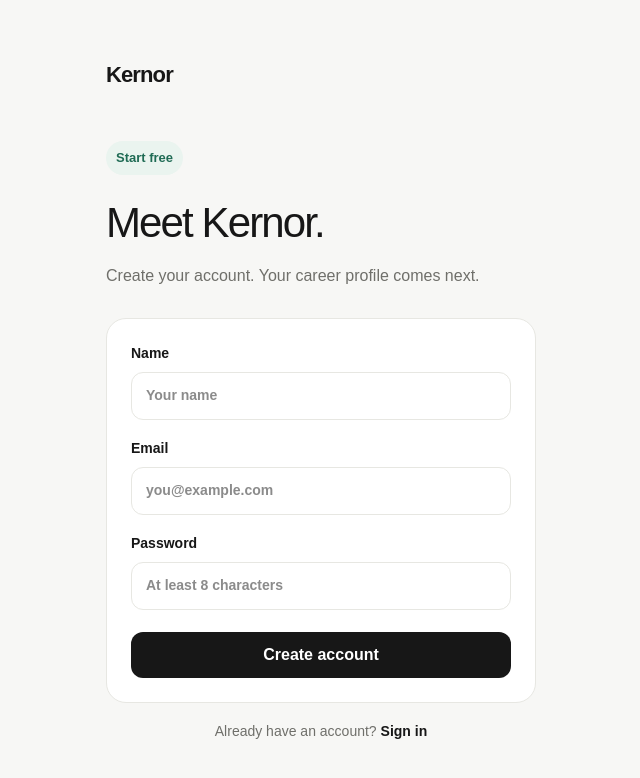
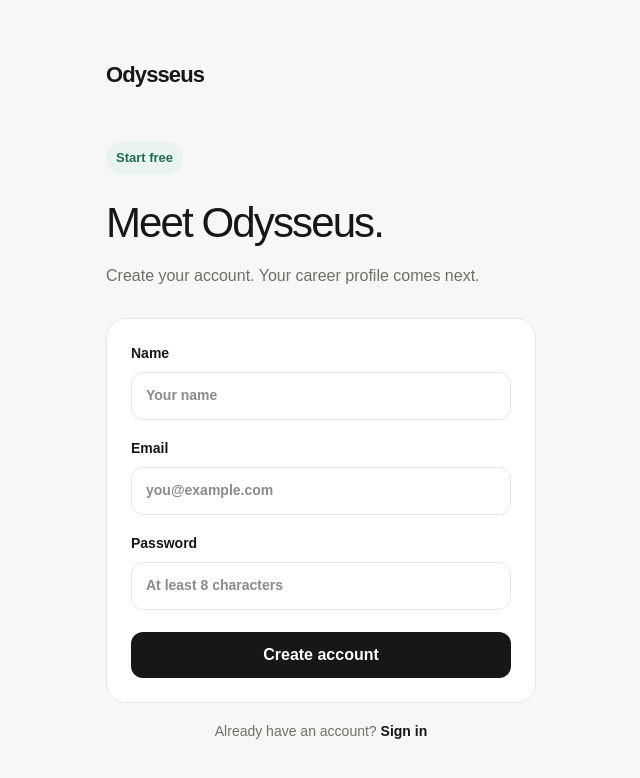
Before and after one commit to Dr-Opara/Kernor-ai, a Next.js app: page /signup in a window 1280 px wide. Shown: the top 778 px of the page, without its empty margins (319-959 px from the left). Built offline with nearby package versions, Linux system fonts and the light colour scheme.

Commit message:
brand: rename Kernor to Odysseus

```diff
--- a/src/app/signup/page.tsx
+++ b/src/app/signup/page.tsx
@@ -11,10 +11,10 @@
   return (
     <main className="shell" style={{ minHeight: "100vh", display: "grid", placeItems: "center", padding: "50px 0" }}>
       <div style={{ width: "min(430px,100%)" }}>
-        <Link href="/" style={{ fontSize: 22, fontWeight: 800, letterSpacing: "-0.04em" }}>Kernor</Link>
+        <Link href="/" style={{ fontSize: 22, fontWeight: 800, letterSpacing: "-0.04em" }}>Odysseus</Link>
         <div style={{ marginTop: 50 }}>
           <div className="badge">Start free</div>
-          <h1 style={{ fontSize: 42, letterSpacing: "-0.045em", margin: "16px 0 10px" }}>Meet Kernor.</h1>
+          <h1 style={{ fontSize: 42, letterSpacing: "-0.045em", margin: "16px 0 10px" }}>Meet Odysseus.</h1>
           <p className="muted" style={{ marginBottom: 30 }}>Create your account. Your career profile comes next.</p>
 
           <form className="card" style={{ padding: 24 }} action={signup}>
```
